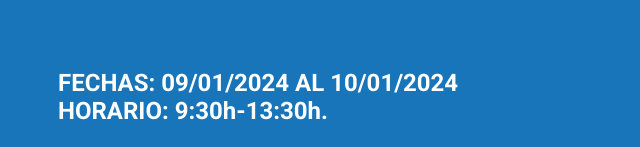
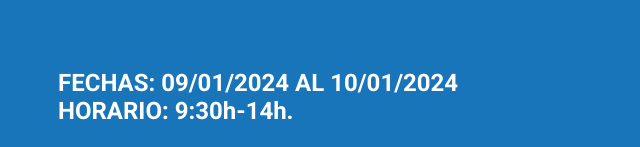
Before and after one commit to lli-uam/web_lli, a website: page web/views/es/actualidad.html in a window 1280 px wide. Shown: the part 653-800 px from the top of the page, 526-1166 px from the left. Drawn offline with nearby package versions, Linux system fonts and the light colour scheme; files that its build step writes are made by us from their sources; a small style sheet from the web is missing; files whose address does not match are found by name.

Commit message:
actualidad.html

```diff
--- a/web/views/es/actualidad.html
+++ b/web/views/es/actualidad.html
@@ -54,7 +54,7 @@
           <p class="curso-intensivo-1 grandenegrita">
             <a class="estado" href="/recursos.html#HD" style="color: #ffffff;"><u><span tabindex="0">I JORNADAS EN HUMANIDADES DIGITALES (UAM)</span></u></a>
           </p>
-          <p class="subtitulo enlace">FECHAS: 09/01/2024 AL 10/01/2024<br />HORARIO: 9:30h-13:30h.</p>
+          <p class="subtitulo enlace">FECHAS: 09/01/2024 AL 10/01/2024<br />HORARIO: 9:30h-14h.</p>
           <a class="navbar-link estado" href="/recursos.html#HD">
             <img class="image-1 image" src="img/jornadas-humanidades-digitales.png" alt="" />
             <img class="linea-1 linea-4" src="img/linea-22.svg" alt="" />
```
